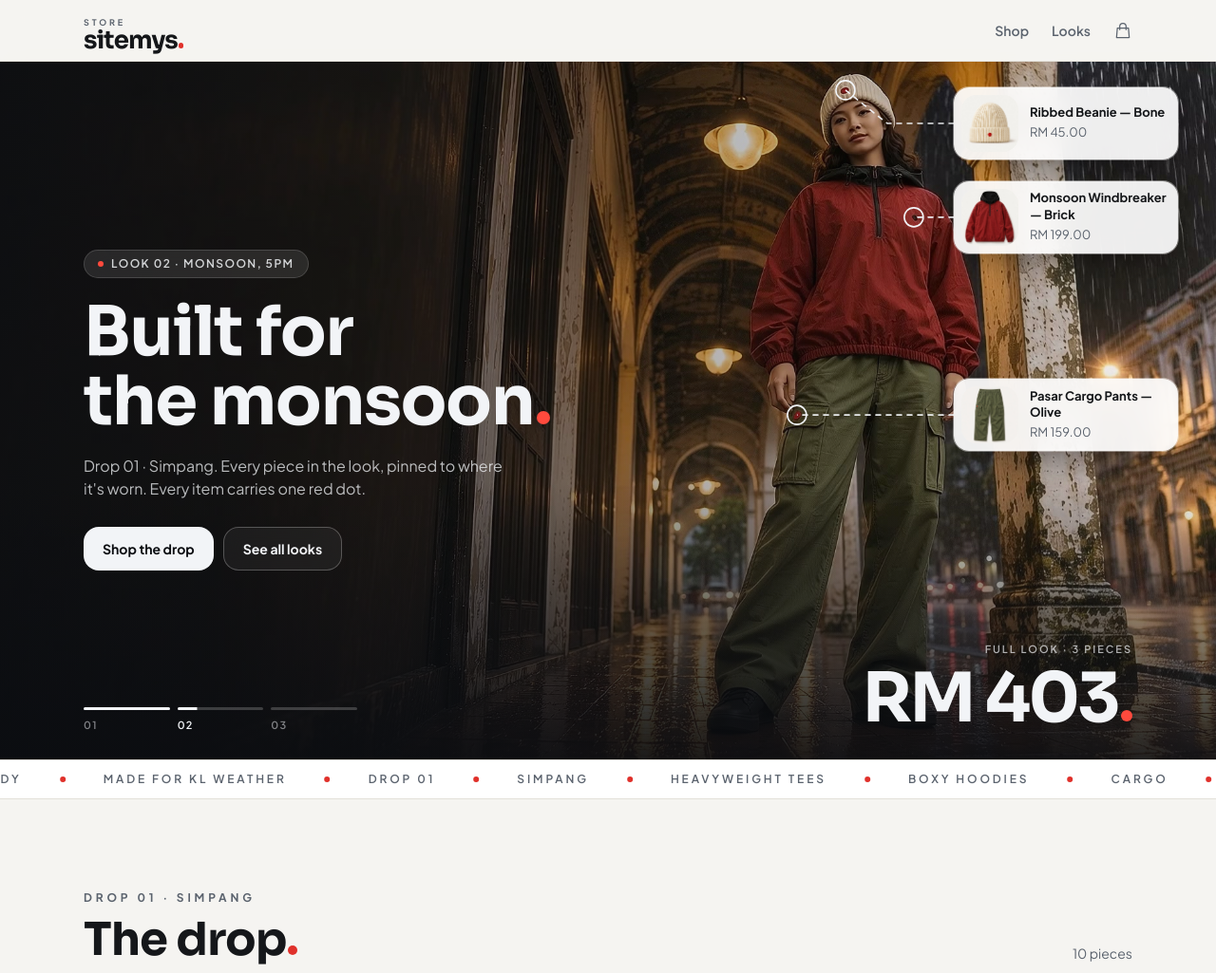
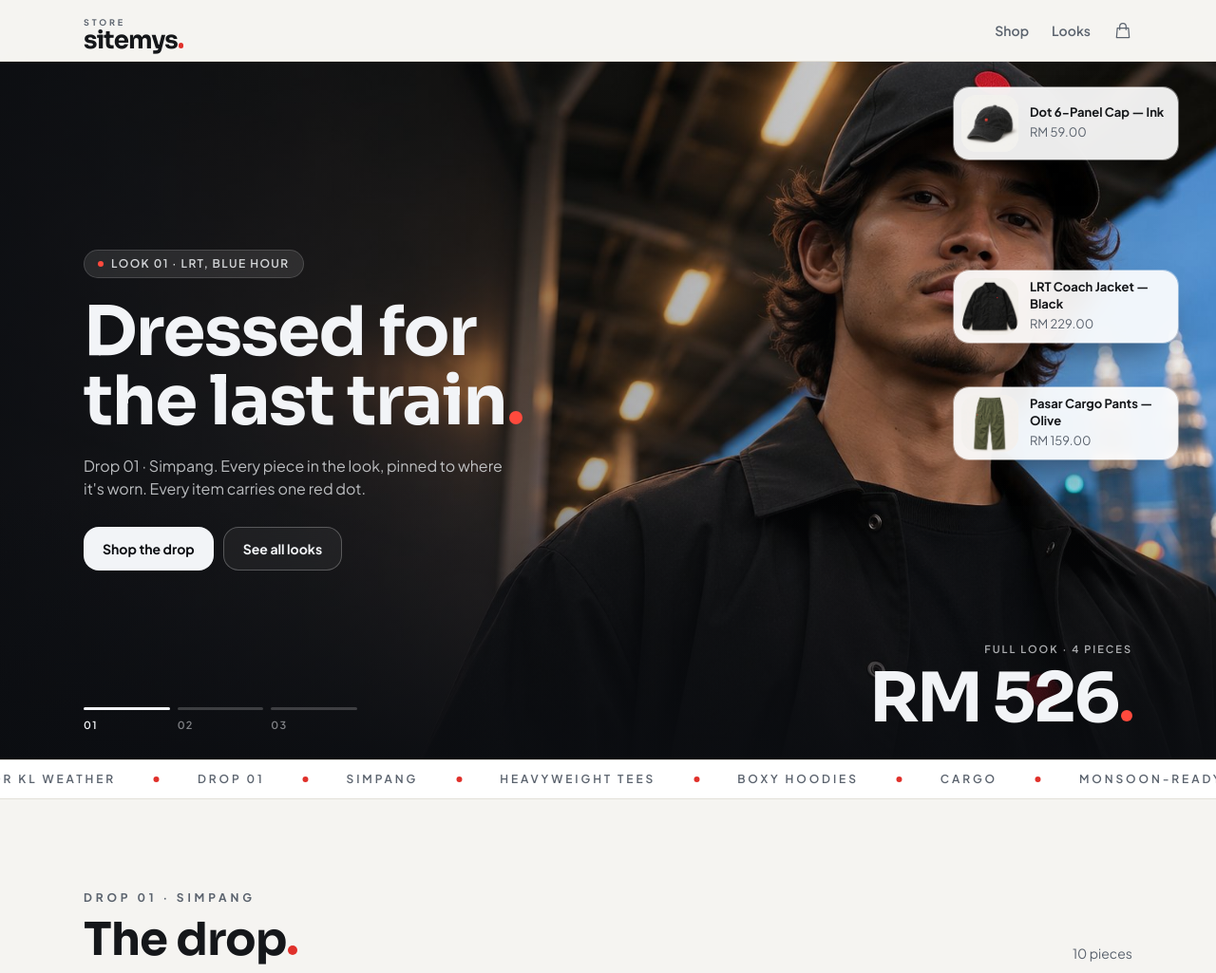
Before and after one commit to ashranhelmi/sitemys-store, a Laravel app: page / in a window 1280 px wide. Shown: the top 1025 px of the page at 95% size. Run offline with Laravel 12, Linux system fonts and the light colour scheme; data comes from the database, SQL or seed files in the repository; style sheets or scripts are compiled from the project's sources; some libraries are stand-ins or nearby versions.

Commit message:
Hero: clip plays once, then a close-up beat (no looping)
Each look plays its Flow clip once, then holds a close-up still of the
same model (slow push-in) for 3.5 s before the next look. Product cards
and the total stay; lines and dots fade out during the close-up. The
progress bar spans clip + close-up. Close-ups are optional per look
('closeup' in config/store.php).

Co-Authored-By: Claude Opus 5.5 <noreply@anthropic.com>
Claude-Session: https://claude.ai/code/session_0129awyWPHS2qt4jPRRY19HV

```diff
--- a/app/Http/Controllers/Shop/ShopController.php
+++ b/app/Http/Controllers/Shop/ShopController.php
@@ -28,6 +28,7 @@ class ShopController extends Controller
             $look['total']  = collect($look['pins'])->unique('product')->sum('price');
             $look['video']  = file_exists(public_path($look['video'])) ? asset($look['video']) : null;
             $look['poster'] = asset($look['poster']);
+            $look['closeup'] = isset($look['closeup']) && file_exists(public_path($look['closeup'])) ? asset($look['closeup']) : null;
             $look['card']   = isset($look['card']) && file_exists(public_path($look['card'])) ? asset($look['card']) : $look['poster'];
             return $look;
         })->filter(fn ($look) => count($look['pins']))->values();
--- a/config/store.php
+++ b/config/store.php
@@ -18,14 +18,14 @@ return [
     ],
 
     /*
-     | "Shop the look" hero. Each look = a short clip (poster = its first frame) plus hotspots. Clips made in Google Flow (Veo) from the low-angle stills; short clips play twice. w / h = clip size.
+     | "Shop the look" hero. Each look = a short clip (poster = its first frame) plus hotspots. Clips made in Google Flow (Veo) from the low-angle stills. Each clip plays once, then 'closeup' (optional) holds for a few seconds before the next look. w / h = clip size.
      | 'card' = optional still for the "Shop the look" section (falls back to the poster).
      | x / y are fractions of the source image (0–1), so pins stay on the garment at any crop.
      */
     'looks' => [
         [
             'key' => 'lrt', 'eyebrow' => 'Look 01 · LRT, blue hour', 'lines' => ['Dressed for', 'the last train'],
-            'video' => 'videos/look-lrt.mp4', 'poster' => 'images/looks/look-lrt.jpg', 'card' => 'images/looks/lowangle-lrt.jpg', 'w' => 1920, 'h' => 1080,
+            'video' => 'videos/look-lrt.mp4', 'poster' => 'images/looks/look-lrt.jpg', 'card' => 'images/looks/lowangle-lrt.jpg', 'closeup' => 'images/looks/close-lrt.jpg', 'w' => 1920, 'h' => 1080,
             'pins' => [
                 ['product' => 'dot-6-panel-cap-ink', 'x' => 0.761, 'y' => 0.042],
                 ['product' => 'dot-heavyweight-tee-ink', 'x' => 0.772, 'y' => 0.222],
@@ -35,7 +35,7 @@ return [
         ],
         [
             'key' => 'monsoon', 'eyebrow' => 'Look 02 · Monsoon, 5pm', 'lines' => ['Built for', 'the monsoon'],
-            'video' => 'videos/look-monsoon.mp4', 'poster' => 'images/looks/look-monsoon.jpg', 'card' => 'images/looks/lowangle-monsoon.jpg', 'w' => 1920, 'h' => 1080,
+            'video' => 'videos/look-monsoon.mp4', 'poster' => 'images/looks/look-monsoon.jpg', 'card' => 'images/looks/lowangle-monsoon.jpg', 'closeup' => 'images/looks/close-monsoon.jpg', 'w' => 1920, 'h' => 1080,
             'pins' => [
                 ['product' => 'ribbed-beanie-bone', 'x' => 0.691, 'y' => 0.042],
                 ['product' => 'monsoon-windbreaker-brick', 'x' => 0.746, 'y' => 0.224],
@@ -44,7 +44,7 @@ return [
         ],
         [
             'key' => 'kopitiam', 'eyebrow' => 'Look 03 · Kopitiam, 10am', 'lines' => ['Kopi first,', 'then the city'],
-            'video' => 'videos/look-kopitiam.mp4', 'poster' => 'images/looks/look-kopitiam.jpg', 'card' => 'images/looks/lowangle-kopitiam.jpg', 'w' => 1920, 'h' => 1080,
+            'video' => 'videos/look-kopitiam.mp4', 'poster' => 'images/looks/look-kopitiam.jpg', 'card' => 'images/looks/lowangle-kopitiam.jpg', 'closeup' => 'images/looks/close-kopitiam.jpg', 'w' => 1920, 'h' => 1080,
             'pins' => [
                 ['product' => 'dot-6-panel-cap-ink', 'x' => 0.750, 'y' => 0.048],
                 ['product' => 'simpang-boxy-hoodie-ash', 'x' => 0.781, 'y' => 0.230],
--- a/resources/css/app.css
+++ b/resources/css/app.css
@@ -180,3 +180,7 @@
 .cat-dot { transform-box: fill-box; transform-origin: center; opacity: 0; animation: catDot .4s ease-out calc(var(--d, 0ms) + 500ms) forwards; }
 .cat-total { animation: catCard .6s ease-out .35s both; }
 @media (prefers-reduced-motion: reduce) { .cat-card, .cat-line, .cat-dot, .cat-total { animation: none; opacity: 1; stroke-dashoffset: 0; } }
+/* close-up beat after each hero clip: slow push-in */
+.hero-close { transform: scale(1.0); transition: opacity .7s ease, transform 4.2s ease-out; }
+.hero-close.is-on { transform: scale(1.06); }
+@media (prefers-reduced-motion: reduce) { .hero-close, .hero-close.is-on { transform: none; } }
--- a/resources/views/shop/index.blade.php
+++ b/resources/views/shop/index.blade.php
@@ -26,6 +26,10 @@
                            class="absolute inset-0 w-full h-full object-cover" :style="`object-position:${posX * 100}% ${posY * 100}%`"
                            :data-look="i" @ended="ended()" x-on:error="look.video = null"></video>
                 </template>
+                <template x-if="look.closeup">
+                    <img :src="look.closeup" alt="" class="hero-close absolute inset-0 w-full h-full object-cover transition-opacity duration-700"
+                         :class="i === current && phase === 'still' ? 'opacity-100 is-on' : 'opacity-0'" :style="`object-position:${posX * 100}% 30%`">
+                </template>
             </div>
         </template>
         {{-- readability scrims: left for the headline, bottom for the controls --}}
@@ -34,7 +38,7 @@
 
         {{-- phones / tablets: tap-dots with a small card --}}
         <template x-if="!catalog">
-            <div>
+            <div x-show="phase === 'video'" x-transition.opacity.duration.400ms>
             <template x-for="(pin, p) in pins" :key="looks[current].key + p">
                 <div class="absolute z-30 -translate-x-1/2 -translate-y-1/2" :style="`left:${pin.left}px;top:${pin.top}px`" x-show="pin.visible"
                      @mouseenter="open = p" @mouseleave="open = null">
@@ -61,7 +65,7 @@
         {{-- desktop: living catalog. Each piece floats beside the model; a dashed line runs from its card to the red dot on the garment. --}}
         <template x-if="catalog">
             <div class="absolute inset-0 z-30 pointer-events-none" :key="looks[current].key">
-                <div class="absolute inset-0" aria-hidden="true" x-html="linesSvg"></div>
+                <div class="absolute inset-0 transition-opacity duration-500" :class="phase === 'video' ? 'opacity-100' : 'opacity-0'" aria-hidden="true" x-html="linesSvg"></div>
                 <template x-for="(c, i) in cards" :key="looks[current].key + 'c' + i">
                     <a :href="c.pin.url" class="cat-card pointer-events-auto absolute flex items-center gap-3 w-[236px] rounded-2xl bg-white/92 backdrop-blur-md text-[#15171a] p-2 pr-3 shadow-[0_18px_40px_-18px_rgba(0,0,0,.6)] ring-1 ring-white/40 hover:bg-white transition"
                        :style="`left:${c.x}px;top:${c.y}px;--d:${i * 110}ms`">
@@ -133,7 +137,7 @@ function lookHero(looks) {
     return {
         looks, current: 0, progress: 0, open: null, pins: [], cards: [], linesSvg: '', catalog: false, stageW: 0,
         posX: 0.5, posY: 0.04, reduced: window.matchMedia('(prefers-reduced-motion: reduce)').matches,
-        timer: null, started: 0, plays: 0, minSeconds: 7,
+        timer: null, started: 0, phase: 'video', stillMs: 3500, stillStart: 0,
         get uniquePins() { const seen = new Set(); return this.pins.filter(p => !seen.has(p.product) && seen.add(p.product)); },
         init() { this.layout(); this.$nextTick(() => this.play()); requestAnimationFrame(() => this.tick()); },
         layout() {
@@ -177,19 +181,26 @@ function lookHero(looks) {
             });
         },
         video() { return this.$root.querySelector(`video[data-look="${this.current}"]`); },
-        // short clips repeat until they have shown for about minSeconds
-        rounds(v) { return v && v.duration ? Math.max(1, Math.ceil(this.minSeconds / v.duration)) : 1; },
-        ended() { const v = this.video(); this.plays++; if (this.plays < this.rounds(v)) { v.currentTime = 0; v.play().catch(() => this.next()); } else this.next(); },
+        // each look: its clip once, then (if set) a close-up still with a slow push-in, then the next look
+        ended() {
+            if (!this.looks[this.current].closeup) return this.next();
+            this.phase = 'still'; this.stillStart = performance.now();
+            clearTimeout(this.timer); this.timer = setTimeout(() => this.next(), this.stillMs);
+        },
         play() {
-            this.plays = 0;
+            this.phase = 'video';
             this.started = performance.now(); clearTimeout(this.timer);
             const v = this.video();
             if (v) { v.currentTime = 0; v.play().catch(() => this.fallback()); } else this.fallback();
         },
-        fallback() { clearTimeout(this.timer); this.timer = setTimeout(() => this.next(), 6000); },
+        fallback() { clearTimeout(this.timer); this.timer = setTimeout(() => this.ended(), 6000); },
         tick() {
             const v = this.video();
-            this.progress = v && v.duration ? (this.plays + v.currentTime / v.duration) / this.rounds(v) : Math.min(1, (performance.now() - this.started) / 6000);
+            const still = this.looks[this.current].closeup ? this.stillMs / 1000 : 0;
+            if (v && v.duration) {
+                const total = v.duration + still;
+                this.progress = this.phase === 'still' ? Math.min(1, (v.duration + (performance.now() - this.stillStart) / 1000) / total) : v.currentTime / total;
+            } else this.progress = Math.min(1, (performance.now() - this.started) / 6000);
             requestAnimationFrame(() => this.tick());
         },
         go(i) { this.$root.querySelectorAll('video').forEach(v => v.pause()); this.current = i; this.open = null; this.layout(); this.$nextTick(() => this.play()); },
```
Also changed, not shown: public/images/looks/close-kopitiam.jpg (added), public/images/looks/close-lrt.jpg (added), public/images/looks/close-monsoon.jpg (added).
